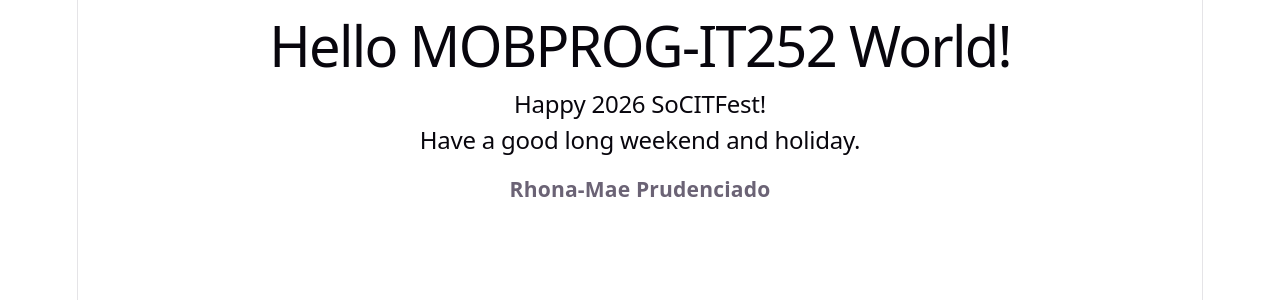
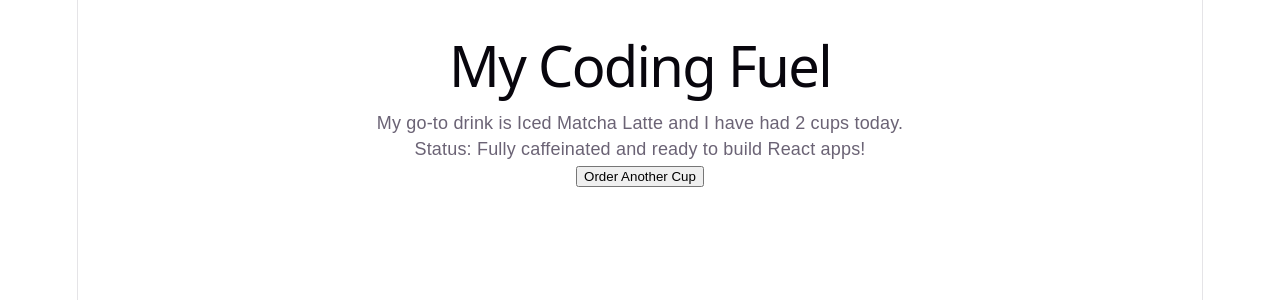
Before and after one commit to rpprudenciado/MOBPROG-IT252-REACT-W3SCHOOLS, a React (Vite) app in the folder my-react-app/: page / in a window 1280 px wide. Shown: the top 300 px of the page. Built offline with nearby package versions, Linux system fonts and the light colour scheme.

Commit message:
Update App.jsx with JSX expressions, attributes, and if statement

```diff
--- a/my-react-app/src/App.jsx
+++ b/my-react-app/src/App.jsx
@@ -1,10 +1,21 @@
 function App() {
+  const favoriteDrink = "Iced Matcha Latte";
+  const cupsToday = 2;
+
+  const cardClass = "drink-card";
+  const isOutOfStock = false;
+
+  let energyStatus = "Ready to code!";
+  if (cupsToday >= 2) {
+    energyStatus = "Fully caffeinated and ready to build React apps!";
+  }
+
   return (
-    <div className="App">
-      <h1>Hello MOBPROG-IT252 World!</h1>
-      <h2>Happy 2026 SoCITFest!</h2>
-      <h2> Have a good long weekend and holiday.</h2>
-      <h3>Rhona-Mae Prudenciado</h3>
+    <div id="main-container" className={cardClass} style={{ padding: "20px", fontFamily: "sans-serif" }}>
+      <h1>My Coding Fuel</h1>
+      <p>My go-to drink is {favoriteDrink} and I have had {cupsToday * 1} cups today.</p>
+      <p>Status: {energyStatus}</p>
+      <button disabled={isOutOfStock}>Order Another Cup</button>
     </div>
   );
 }
```
